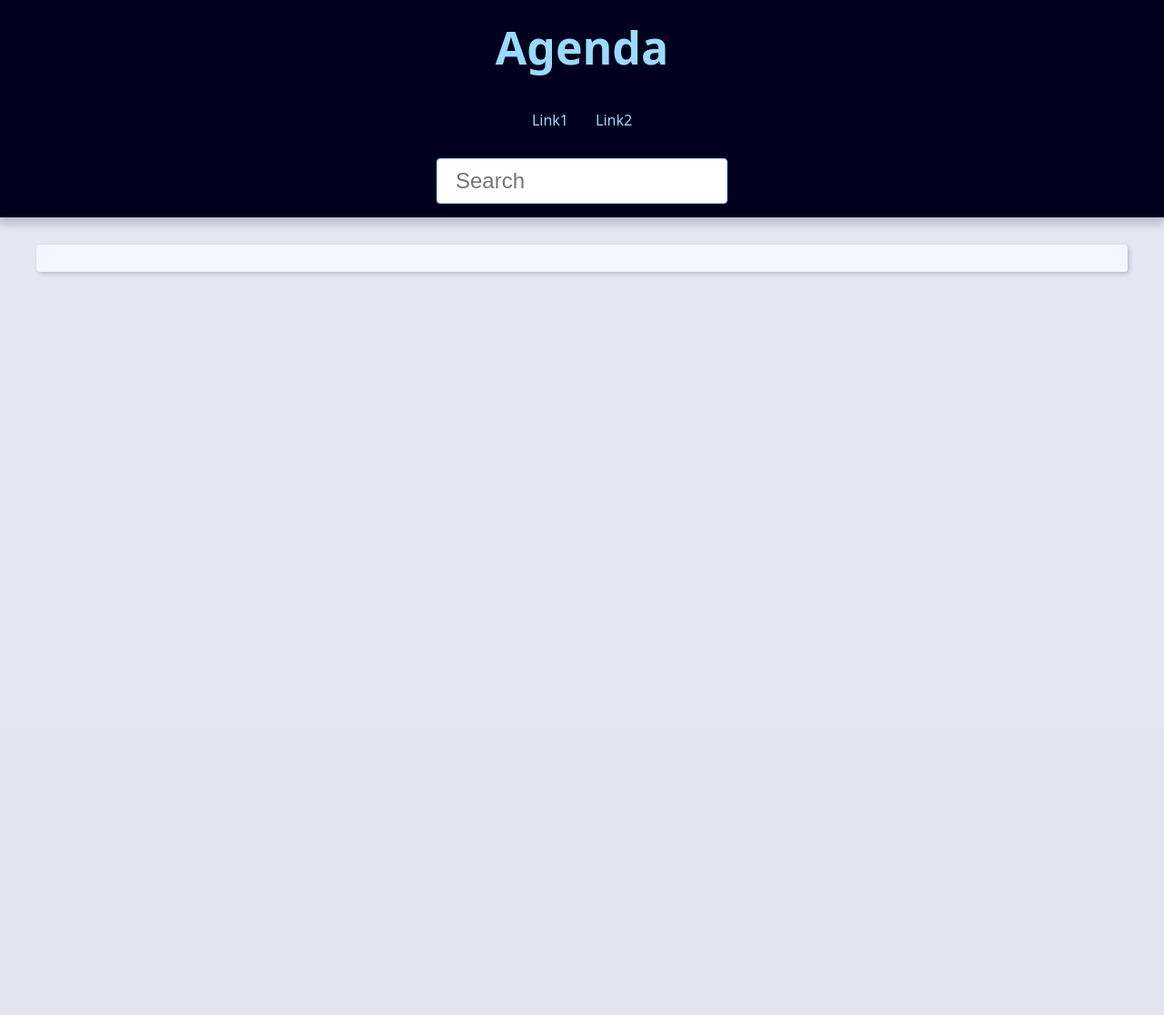
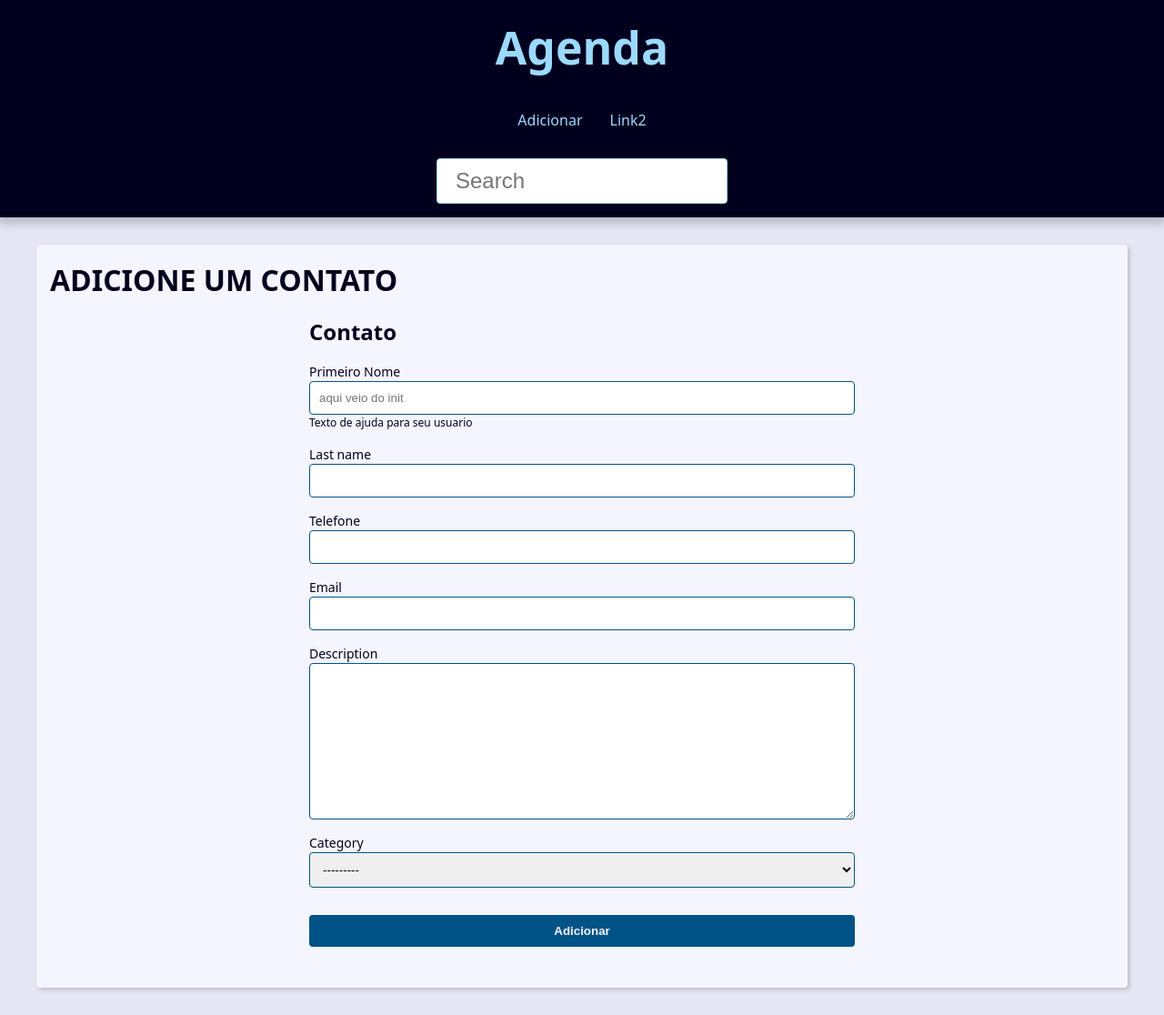
Before and after one commit to crispimUchoa/projeto_agenda, a Django app: page /contact/create/ in a window 1280 px wide. Shown: the whole page at 91% size. Before the commit the page ends 302 px from the top, so only its background shows below. Run offline with Django 5.2, Linux system fonts and the light colour scheme; data that the repository does not hold is empty.

Commit message:
create create/update form

```diff
--- a/base_templates/global/partials/_header.html
+++ b/base_templates/global/partials/_header.html
@@ -9,8 +9,8 @@
     <nav class="menu">
         <ul class="menu-list">
             <li class="menu-item">
-                <a href="" class="menu-link">
-                    Link1
+                <a href="{% url "contact:create" %}" class="menu-link">
+                    Adicionar
                 </a>
             </li>
             <li class="menu-item">
--- /dev/null
+++ b/contact/forms.py
@@ -0,0 +1,68 @@
+from typing import Any
+from django.core.exceptions import ValidationError
+from django import forms
+
+from . import models
+
+class ContactForm(forms.ModelForm):
+    first_name = forms.CharField(
+        widget=forms.TextInput(
+            attrs={
+                'class': 'classe-a classe-b',
+                'placeholder': 'aqui veio do init'
+            }
+        ),
+        label='Primeiro Nome',
+        help_text='Texto de ajuda para seu usuario'
+    )
+
+
+    class Meta:
+        model = models.Contact
+        fields = (
+            'first_name','last_name', 'phone',
+            'email', 'description', 'category',
+            )
+
+        widgets = {
+            'first_name': forms.TextInput(
+                attrs={
+                    'placeholder': 'Escreva aqui',
+                },
+
+            )
+        }
+
+    def clean(self):
+        first_name = self.cleaned_data.get('first_name')
+        last_name = self.cleaned_data.get('last_name')
+
+        if first_name == last_name:
+            msg = ValidationError(
+                'Primeiro nome deve ser diferente do segundo',
+                code='invalid'
+            )
+            self.add_error(
+                'first_name',
+                msg
+            )
+
+            self.add_error(
+                'last_name',
+                msg
+            )
+
+        return super().clean()
+    def clean_first_name(self):
+        first_name = self.cleaned_data.get('first_name')
+
+        if first_name == 'ABC':
+            self.add_error(
+                'first_name',
+                ValidationError(
+                    'Veio do add_error',
+                    code='invalid'
+                )
+            )
+
+        return first_name
--- a/contact/models.py
+++ b/contact/models.py
@@ -14,9 +14,9 @@ class Category(models.Model):
 
 
 class Contact(models.Model):
-    first_name = models.CharField(max_length=50)
+    first_name = models.CharField(max_length=50, verbose_name='Primeiro Nome')
     last_name = models.CharField(max_length=50, blank=True)
-    phone = models.CharField(max_length=50)
+    phone = models.CharField(max_length=50, verbose_name='Telefone')
     email = models.EmailField(max_length=254, blank=True)
     created_date = models.DateTimeField(default=timezone.now)
     description = models.TextField(blank=True)
--- a/contact/templates/contact/create.html
+++ b/contact/templates/contact/create.html
@@ -1 +1,52 @@
-{% extends "global/base.html" %}
+{% extends 'global/base.html' %}
+
+{% block content %}
+  <h1>ADICIONE UM CONTATO</h1>
+  <div class="form-wrapper">
+    <h2>Contato</h2>
+
+    <form
+      action="{{ form_action }}"
+      method="POST"
+      enctype="multipart/form-data"
+    >
+
+        {% csrf_token %}
+
+      <div class="form-content">
+        {% for field in form %}
+
+          <div class="form-group">
+            <label for="{{ field.id_for_label }}">{{ field.label }}</label>
+            {{ field }}
+            {{ field.errors }}
+
+            {% if field.help_text %}
+              <class class="help-text">
+                {{ field.help_text }}
+              </class>
+            {% endif %}
+        </div>
+        {% endfor %}
+
+        {% if form.non_field_errors %}
+
+          <div class="form-content">
+            <div class="form-group">
+              <div class="message error">
+                {{ form.non_field_errors }}
+              </div>
+            </div>
+          </div>
+
+        {% endif %}
+
+
+      <div class="form-content">
+        <div class="form-group">
+          <button class="btn" type="submit">Adicionar</button>
+        </div>
+      </div>
+    </form>
+  </div>
+{% endblock content %}
--- a/contact/urls.py
+++ b/contact/urls.py
@@ -10,4 +10,5 @@ urlpatterns = [
     #Contacts
     path('contact/<int:contact_id>/', views.contact, name='contact'),
     path('contact/create/', views.create, name='create'),
+    path('contact/<int:contact_id>/update', views.update, name='update'),
 ]
--- a/contact/views/contact_forms.py
+++ b/contact/views/contact_forms.py
@@ -1,12 +1,67 @@
-from django.shortcuts import render
+from django.shortcuts import render, redirect, get_object_or_404
+from django.urls import reverse
+
+from contact import forms
+from contact.models import Contact
+
 
 def create(request):
+    form_action = reverse('contact:create')
+
+    if  request.method == 'POST':
+        form = forms.ContactForm(request.POST)
+        context = {
+            'form': form,
+            'form_action':form_action
+        }
+
+        if form.is_valid():
+            contact = form.save()
+            return redirect('contact:update', contact_id=contact.pk)
+
+        return render(
+        request,
+        'contact/create.html',
+        context
+    )
+
     context = {
-
-    }
-
+            'form': forms.ContactForm(),
+            'form_action':form_action
+        }
     return render(
         request,
         'contact/create.html',
         context
     )
+
+def update(request, contact_id):
+    contact = get_object_or_404(Contact, pk=contact_id, show=True)
+    form_action = reverse('contact:update', args=(contact_id,))
+
+    if  request.method == 'POST':
+        form = forms.ContactForm(request.POST, instance=contact)
+        context = {
+            'form': form,
+            'form_action':form_action
+        }
+
+        if form.is_valid():
+            contact = form.save()
+            return redirect('contact:update', contact_id=contact.pk)
+
+        return render(
+        request,
+        'contact/create.html',
+        context
+    )
+
+    context = {
+            'form': forms.ContactForm(instance=contact),
+            'form_action':form_action
+        }
+    return render(
+        request,
+        'contact/create.html',
+        context
+    )
```
